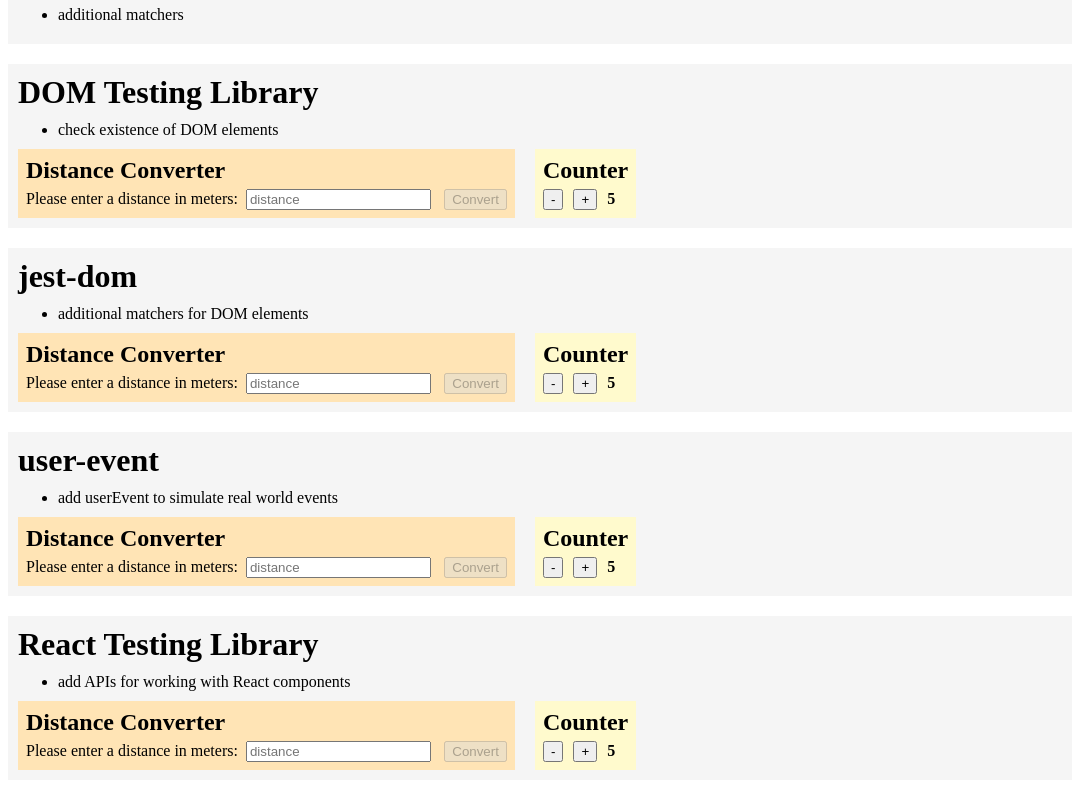
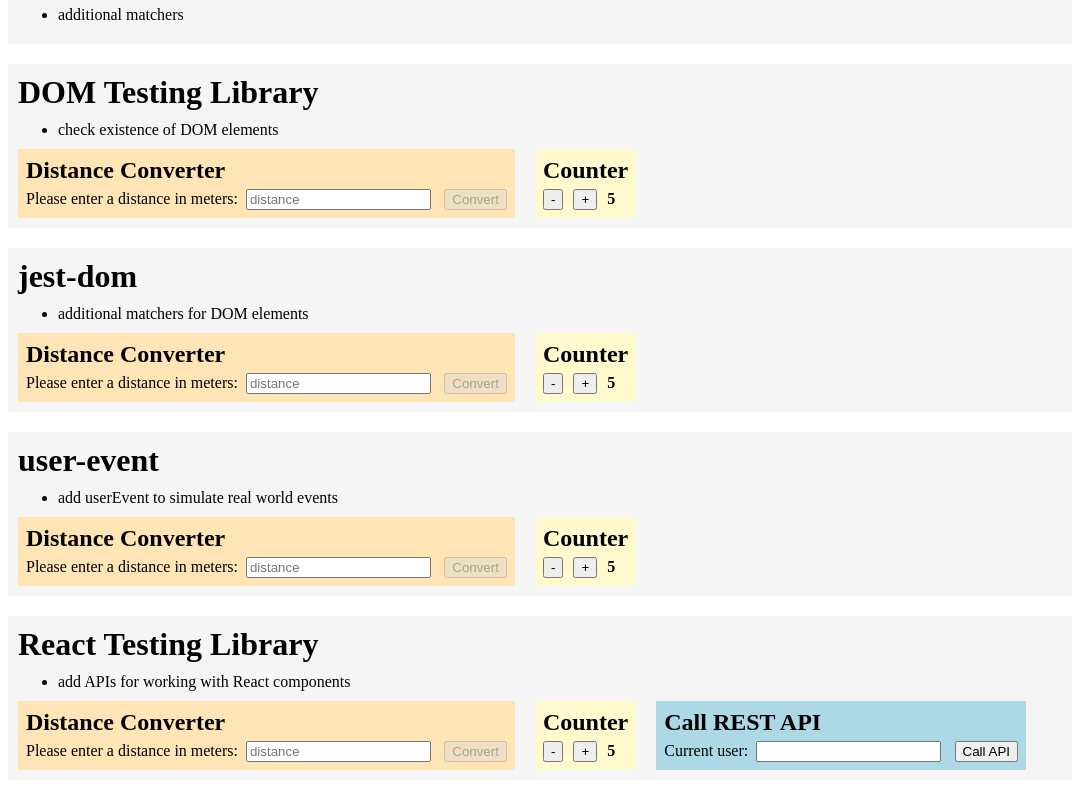
Before and after one commit to Toxe/react-testing, a React (Create React App) app: page / in a window 1280 px wide. Shown: the part 377-1177 px from the top of the page, without its empty margins (0-1072 px from the left). Built offline with nearby package versions, Linux system fonts and the light colour scheme.

Commit message:
Add CallRestApi component

```diff
--- /dev/null
+++ b/src/Components/CallRestApi.js
@@ -0,0 +1,32 @@
+import React, { useState } from "react";
+import styled from "styled-components";
+import axios from "axios";
+import TestComponent from "./TestComponent";
+
+const Button = styled.button`
+    margin-left: 1em;
+`;
+
+const Span = styled.span`
+    margin-right: 0.5em;
+`;
+
+export default function CallRestApi() {
+    const [username, setUsername] = useState("");
+
+    const onClick = async () => {
+        const userId = 1 + Math.floor(Math.random() * 10);
+        const user = await axios.get(`https://jsonplaceholder.typicode.com/users/${userId}`);
+        setUsername(user.data.name);
+    };
+
+    return (
+        <TestComponent title="Call REST API" color="lightblue">
+            <label>
+                <Span>Current user:</Span>
+                <input type="text" value={username} readOnly />
+            </label>
+            <Button onClick={onClick}>Call API</Button>
+        </TestComponent>
+    );
+}
--- a/src/Tests/ReactTestingLibrary/ReactTestingLibrary.js
+++ b/src/Tests/ReactTestingLibrary/ReactTestingLibrary.js
@@ -3,6 +3,7 @@
 import TestDescription from "../../Components/TestDescription";
 import DistanceConverter from "../../Components/DistanceConverter";
 import Counter from "../../Components/Counter";
+import CallRestApi from "../../Components/CallRestApi";
 
 export default function ReactTestingLibrary() {
     return (
@@ -12,6 +13,7 @@
             </TestDescription>
             <DistanceConverter />
             <Counter />
+            <CallRestApi />
         </TestContainer>
     );
 }
```
